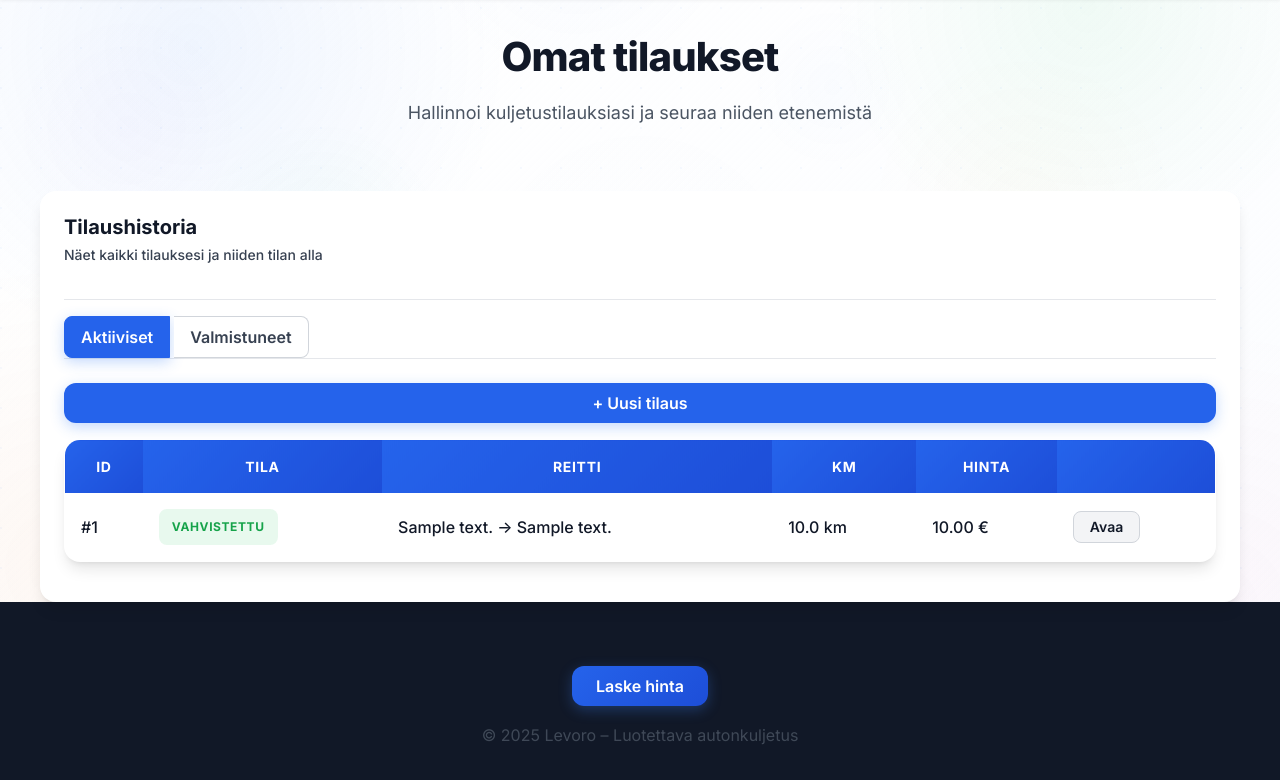
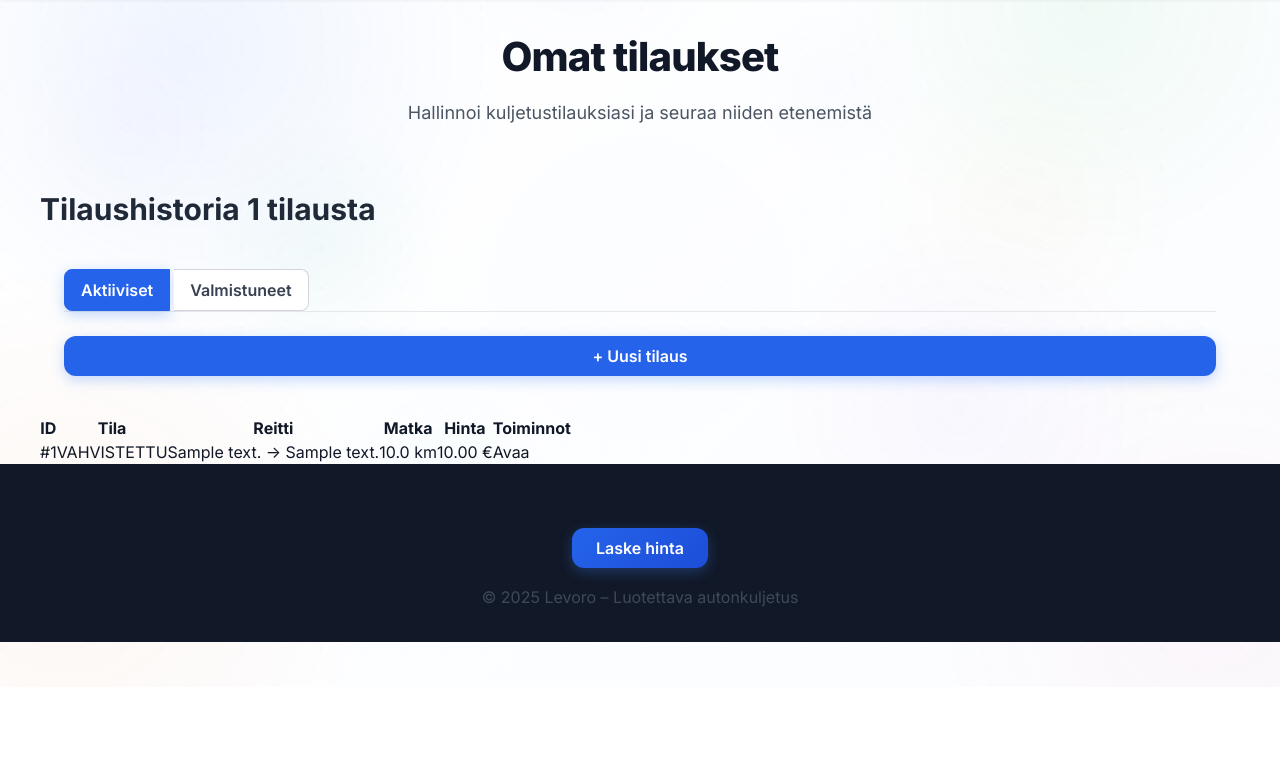
Before and after one commit to umuttig37/Levoro, a Flask app: page /dashboard in a window 1280 px wide. Shown: the part 113-893 px from the top of the page. After the commit the page ends 762 px from the top, so only its background shows below. Run offline with Flask 3, Linux system fonts and the light colour scheme; the visitor is signed in with stand-in values (Sample User, id 1); a database or web service that is not in the repository returns one stand-in record (values such as "Sample title"); parts of the project's set-up code (start-up, migrations or seed data) failed here and were passed over; some libraries are stand-ins or nearby versions.

Commit message:
new dashboard styles, needs fixing

```diff
--- a/app.py
+++ b/app.py
@@ -852,17 +852,32 @@
 
     rows = ""
     for r in orders:
-        status_fi = translate_status(r['status'])
-        rows += f"""
+        try:
+            status_fi = translate_status(r['status'])
+
+            # Map status to CSS class
+            status_class_map = {
+                'NEW': 'pending',
+                'CONFIRMED': 'confirmed',
+                'IN_TRANSIT': 'in-progress',
+                'COMPLETED': 'completed',
+                'CANCELLED': 'cancelled'
+            }
+            status_class = status_class_map.get(r['status'], 'pending')
+
+            rows += f"""
 <tr>
-  <td>#{r['id']}</td>
-  <td><span class="status {r['status']}">{status_fi}</span></td>
-  <td>{r['pickup_address']} → {r['dropoff_address']}</td>
-  <td>{float(r['distance_km']):.1f} km</td>
-  <td>{float(r['price_gross']):.2f} €</td>
-  <td><a class="btn btn-ghost btn-sm" href="/order/{r['id']}">Avaa</a></td>
+  <td class="user-orders-id">#{r['id']}</td>
+  <td class="user-orders-status"><span class="user-status-badge {status_class}">{status_fi}</span></td>
+  <td class="user-orders-route">{r['pickup_address']} → {r['dropoff_address']}</td>
+  <td class="user-orders-vehicle">{float(r['distance_km']):.1f} km</td>
+  <td class="user-orders-price">{float(r['price_gross']):.2f} €</td>
+  <td class="user-orders-actions"><a class="user-action-btn" href="/order/{r['id']}">Avaa</a></td>
 </tr>
 """
+        except Exception as e:
+            print(f"Error rendering order {r.get('id', 'unknown')}: {e}")
+            continue
 
     tabs_html = f"""
 <div class="tabs mb-4">
@@ -880,21 +895,35 @@
     </div>
   </div>
 
-  <div class="calculator-grid" style="grid-template-columns: 1fr; max-width: 1200px; margin: 0 auto;">
-    <div class="card calculator-form">
-      <div class="card-header">
-        <h2 class="card-title">Tilaushistoria</h2>
-        <p class="card-subtitle">Näet kaikki tilauksesi ja niiden tilan alla</p>
-      </div>
-
-      <div class="card-body">
+  <div style="max-width: 1200px; margin: 0 auto;">
+    <div class="user-orders-section">
+      <div class="user-orders-header">
+        <h2 class="user-orders-title">
+          Tilaushistoria
+          <span class="user-orders-count">{len(orders)} tilausta</span>
+        </h2>
+      </div>
+
+      <div style="padding: var(--space-6);">
         {tabs_html}
         <div class="calculator-actions mb-4">
           <a class="btn btn-primary" href="/order/new/step1">+ Uusi tilaus</a>
         </div>
-        <table class="dashboard-table">
-          <thead><tr><th>ID</th><th>Tila</th><th>Reitti</th><th>Km</th><th>Hinta</th><th></th></tr></thead>
-          <tbody>{rows or "<tr><td colspan='6' style='text-align: center; color: var(--text-muted); font-style: italic;'>Ei tilauksia</td></tr>"}</tbody>
+      </div>
+
+      <div class="user-orders-wrapper">
+        <table class="user-orders-table">
+          <thead>
+            <tr>
+              <th class="user-orders-id">ID</th>
+              <th class="user-orders-status">Tila</th>
+              <th class="user-orders-route">Reitti</th>
+              <th class="user-orders-vehicle">Matka</th>
+              <th class="user-orders-price">Hinta</th>
+              <th class="user-orders-actions">Toiminnot</th>
+            </tr>
+          </thead>
+          <tbody>{rows or "<tr><td colspan='6' style='text-align: center; padding: var(--space-16);'><div style='color: var(--text-muted);'><div style='font-size: 3rem; margin-bottom: var(--space-4);'>📦</div><div style='font-weight: var(--font-weight-medium); margin-bottom: var(--space-2);'>Ei tilauksia</div><div style='font-size: var(--font-size-sm);'>Luo ensimmäinen tilauksesi yllä olevalla napilla</div></div></td></tr>"}</tbody>
         </table>
       </div>
     </div>
--- a/static/css/components.css
+++ b/static/css/components.css
@@ -422,75 +422,6 @@
     border-radius: 0 0 var(--radius-lg) 0;
 }
 
-/* Enhanced table for dashboard */
-.dashboard-table {
-    width: 100%;
-    border-collapse: collapse;
-    margin: var(--space-4) 0;
-    background: var(--color-white);
-    border-radius: var(--radius-xl);
-    overflow: hidden;
-    box-shadow: var(--shadow-lg);
-    border: 1px solid var(--border-light);
-}
-
-.dashboard-table th {
-    background: linear-gradient(135deg, var(--color-primary-600) 0%, var(--color-primary-700) 100%);
-    color: var(--color-white);
-    font-weight: var(--font-weight-bold);
-    padding: var(--space-4);
-    font-size: var(--font-size-sm);
-    text-transform: uppercase;
-    letter-spacing: 0.05em;
-}
-
-.dashboard-table td {
-    padding: var(--space-4);
-    border-bottom: 1px solid var(--color-gray-200);
-    vertical-align: middle;
-    color: var(--color-gray-900);
-    background: var(--color-white);
-    font-weight: var(--font-weight-medium);
-    font-size: var(--font-size-base);
-}
-
-.dashboard-table tr:hover td {
-    background: var(--color-gray-50);
-    color: var(--color-gray-900);
-}
-
-.dashboard-table tr:last-child td {
-    border-bottom: none;
-}
-
-.dashboard-table .status {
-    font-weight: var(--font-weight-bold);
-    padding: var(--space-2) var(--space-3);
-    border-radius: var(--radius-md);
-    font-size: var(--font-size-xs);
-    text-transform: uppercase;
-    letter-spacing: 0.05em;
-    min-width: 90px;
-    text-align: center;
-    display: inline-block;
-    border: 1px solid transparent;
-}
-
-.dashboard-table .btn {
-    padding: var(--space-2) var(--space-4);
-    font-size: var(--font-size-sm);
-    font-weight: var(--font-weight-semibold);
-    color: var(--color-gray-900);
-    background: var(--color-gray-100);
-    border: 1px solid var(--color-gray-300);
-    border-radius: var(--radius-md);
-}
-
-.dashboard-table .btn:hover {
-    background: var(--color-gray-200);
-    color: var(--color-gray-900);
-    border-color: var(--color-gray-400);
-}
 
 /* Dashboard tabs styling - remove border radius for active tabs */
 .tabs .btn {
@@ -1213,19 +1144,6 @@
         font-size: var(--font-size-sm);
     }
 
-    /* Dashboard table mobile - EXACT same approach as admin table */
-    .dashboard-table {
-        font-size: var(--font-size-sm);
-        overflow-x: auto !important;
-        white-space: nowrap;
-        min-width: 600px;
-    }
-
-    .dashboard-table th,
-    .dashboard-table td {
-        padding: var(--space-2);
-        min-width: 80px;
-    }
 
     /* Mobile-specific navigation auth buttons */
     .nav .btn-ghost {
@@ -1234,15 +1152,6 @@
         margin: var(--space-1) 0;
     }
 
-    /* Mobile dashboard improvements */
-    .dashboard-table {
-        font-size: var(--font-size-xs);
-    }
-
-    .dashboard-table th,
-    .dashboard-table td {
-        padding: var(--space-2);
-    }
 
     /* Mobile admin table improvements */
     .admin-table {
@@ -1310,14 +1219,6 @@
         font-size: var(--font-size-sm);
     }
 
-    /* Dashboard table for small screens - EXACT same as admin table */
-    .dashboard-table {
-        display: block;
-        overflow-x: auto !important;
-        white-space: nowrap;
-        -webkit-overflow-scrolling: touch;
-        min-width: 500px;
-    }
 
     /* Very small screen table handling */
     .table,
--- a/templates/base/layout.html
+++ b/templates/base/layout.html
@@ -27,6 +27,9 @@
 
     <!-- Main CSS -->
     <link rel="stylesheet" href="{{ url_for('static', filename='css/main.css') }}">
+
+    <!-- Dashboard Table CSS -->
+    <link rel="stylesheet" href="{{ url_for('static', filename='css/dashboard-table.css') }}">
 
     <!-- Page-specific CSS -->
     {% block extra_css %}{% endblock %}
```
Also changed, not shown: static/css/dashboard-table.css (added, +357 -0 lines).
